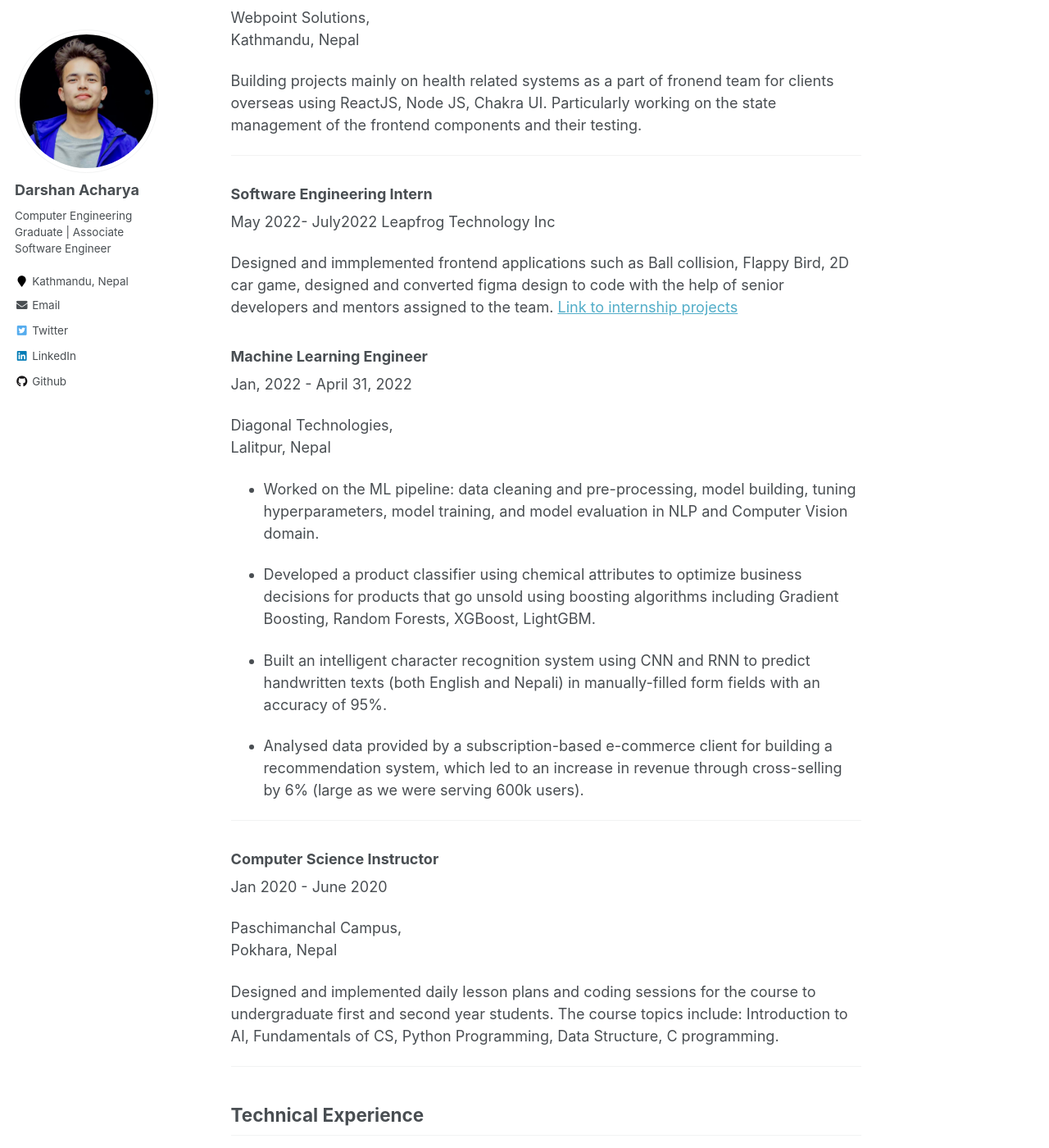
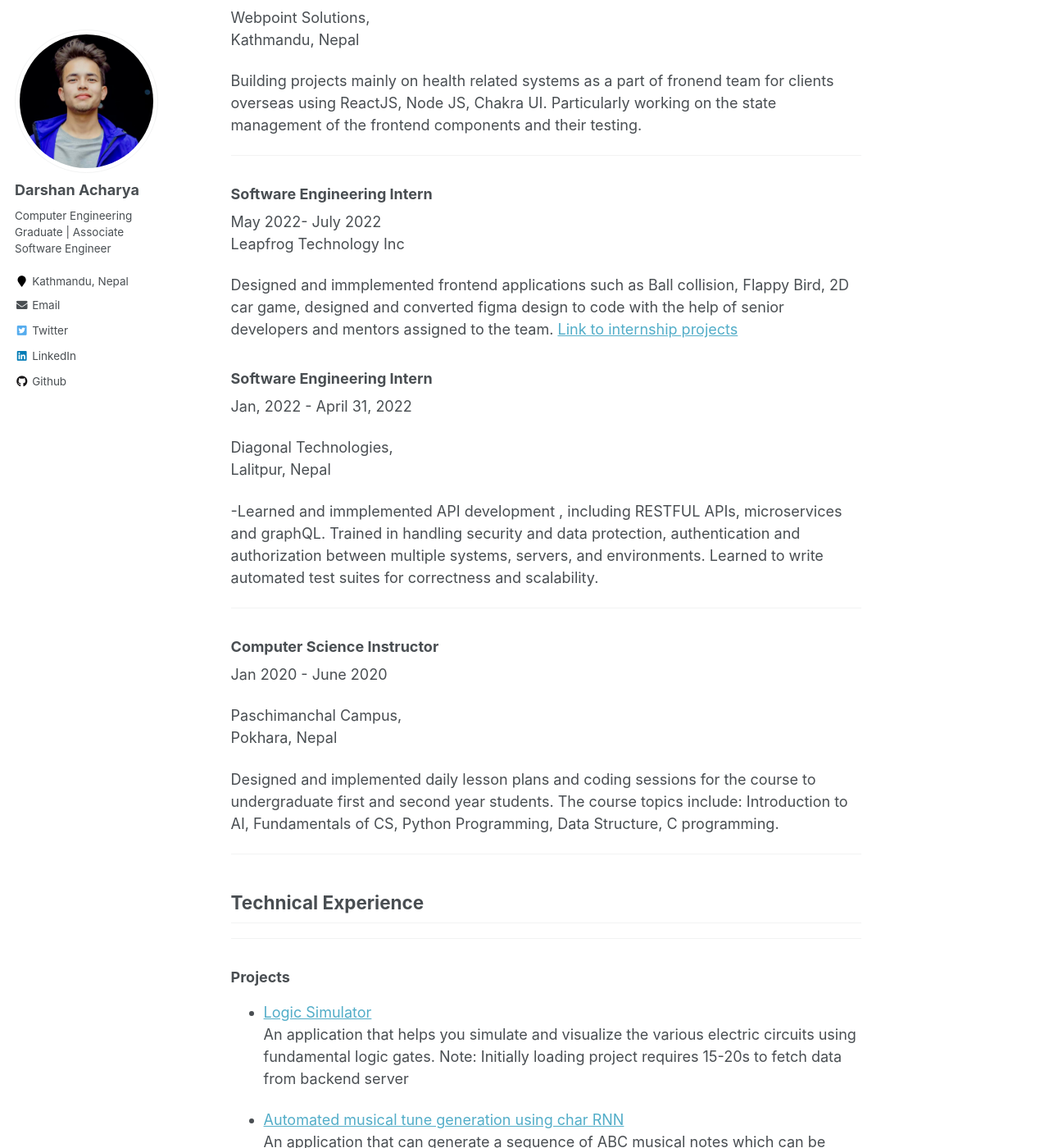
Before and after one commit to acharyadarshan/acharyadarshan.github.io, a Jekyll site: the page built from _pages/about.md, in a window 1280 px wide and 1400 px high, scrolled down 1074 px. Shown: the whole window at 82% size. Built offline with Jekyll 4.4.1, drawn with Linux system fonts in a browser that asks for light colours.

Commit message:
cv update

```diff
--- a/_pages/about.md
+++ b/_pages/about.md
@@ -64,30 +64,20 @@ Building projects mainly on health related systems as a part of fronend team for
 
 ### Software Engineering Intern
 
-May 2022- July2022
+May 2022- July 2022 <br>
 Leapfrog Technology Inc
 
 Designed and immplemented frontend applications such as Ball collision, Flappy Bird, 2D car game, designed and converted figma design to code with the help of senior developers and mentors assigned to the team.
 [Link to internship projects](https://acharyadarshan.github.io/LeapFrog/)
 
-### Machine Learning Engineer
+### Software Engineering Intern
 
 Jan, 2022 - April 31, 2022
 
 Diagonal Technologies, <br>
 Lalitpur, Nepal
 
-- Worked on the ML pipeline: data cleaning and pre-processing, model building, tuning hyperparameters, model
-  training, and model evaluation in NLP and Computer Vision domain.
-
-- Developed a product classifier using chemical attributes to optimize business decisions for products that go unsold
-  using boosting algorithms including Gradient Boosting, Random Forests, XGBoost, LightGBM.
-
-- Built an intelligent character recognition system using CNN and RNN to predict handwritten texts (both English
-  and Nepali) in manually-filled form fields with an accuracy of 95%.
-
-- Analysed data provided by a subscription-based e-commerce client for building a recommendation system, which
-  led to an increase in revenue through cross-selling by 6% (large as we were serving 600k users).
+-Learned and immplemented API development , including RESTFUL APIs, microservices and graphQL. Trained in handling security and data protection, authentication and authorization between multiple systems, servers, and environments. Learned to write automated test suites for correctness and scalability.
 
 ---
 
```
Also changed, not shown: _pages/cv.md (+2 -2 lines), 2 other files.
